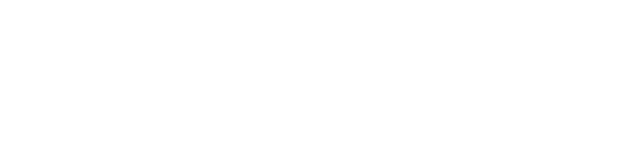
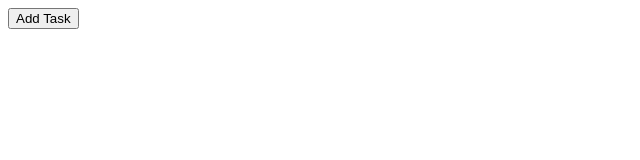
Before and after one commit to vaseemGit7/todo-app, a plain HTML site: page index.html in a window 1280 px wide. Shown: the whole page, without its empty margins (0-640 px from the left). Drawn offline with Linux system fonts and the light colour scheme.

Commit message:
Refactor code

```diff
--- a/index.html
+++ b/index.html
@@ -7,6 +7,6 @@
     <script defer src="main.js"></script>
 </head>
 <body>
-
+    <button id="addBtn">Add Task</button>
 </body>
 </html>
```
